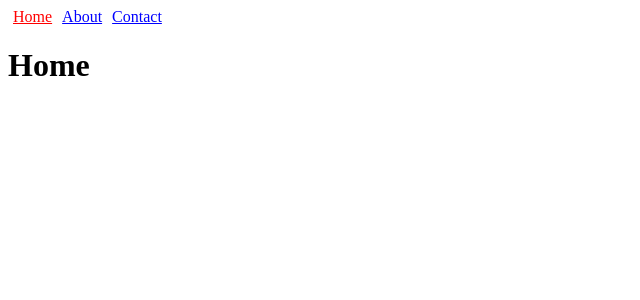
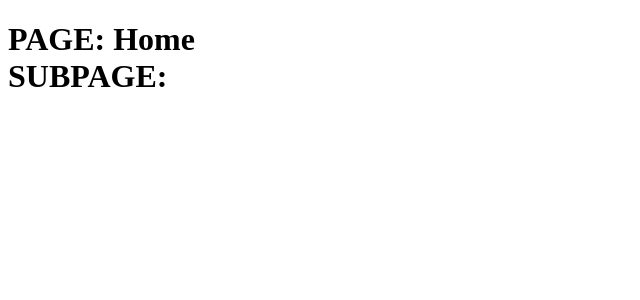
Before and after one commit to mihailsitnic/React-Router-v4, a React (Create React App) app: page / in a window 1280 px wide. Shown: the top 300 px of the page, without its empty margins (0-640 px from the left). Built offline with nearby package versions, Linux system fonts and the light colour scheme.

Commit message:
Use URL Parameters with React Router v4 - react Video Tutori

```diff
--- a/src/App.js
+++ b/src/App.js
@@ -1,32 +1,16 @@
 import React from 'react';
-import {BrowserRouter as Router, Route, NavLink} from 'react-router-dom';
+import {BrowserRouter as Router, Route} from 'react-router-dom';
 import './App.css';
 
-const isActiveFunc = (match, location) => {
-  console.log(match, location)
-  return false
-}
-
-const Links = () => {
-  return(
-    <nav>
-      <NavLink activeClassName="active" to="/">Home</NavLink>
-      <NavLink activeStyle={{color: 'green'}} to="/about">About</NavLink>
-      <NavLink
-        isActive={isActiveFunc}
-        to="/contact">Contact
-      </NavLink>
-    </nav>
-  )
-}
-
-const App = () => (
+const App = (props) => (
   <Router>
     <div>
-      <Links />
-      <Route exact path='/' render={() => <h1>Home</h1>} />
-      <Route path='/about' render={() => <h1>About</h1>} />
-      <Route path='/contact' render={() => <h1>Contact</h1>} />
+      <Route path='/:page?/:subpage?' render={({match}) => (
+        <h1>
+          PAGE: {match.params.page || 'Home'}<br />
+          SUBPAGE: {match.params.subpage}
+        </h1>
+      )} />
     </div>
   </Router>
 )
```
